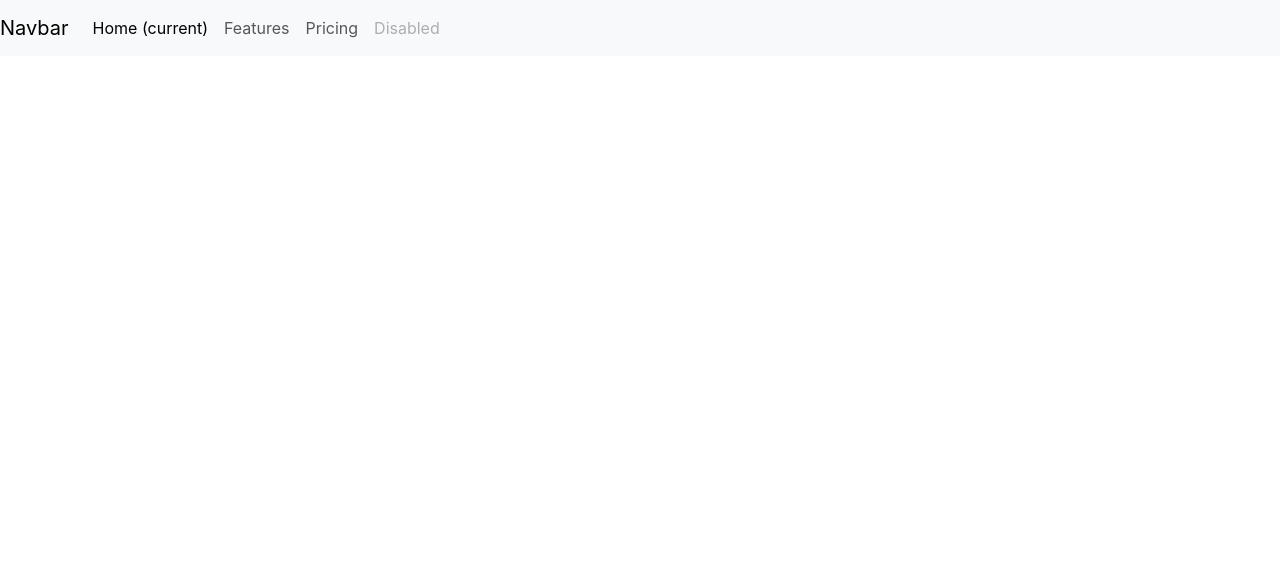
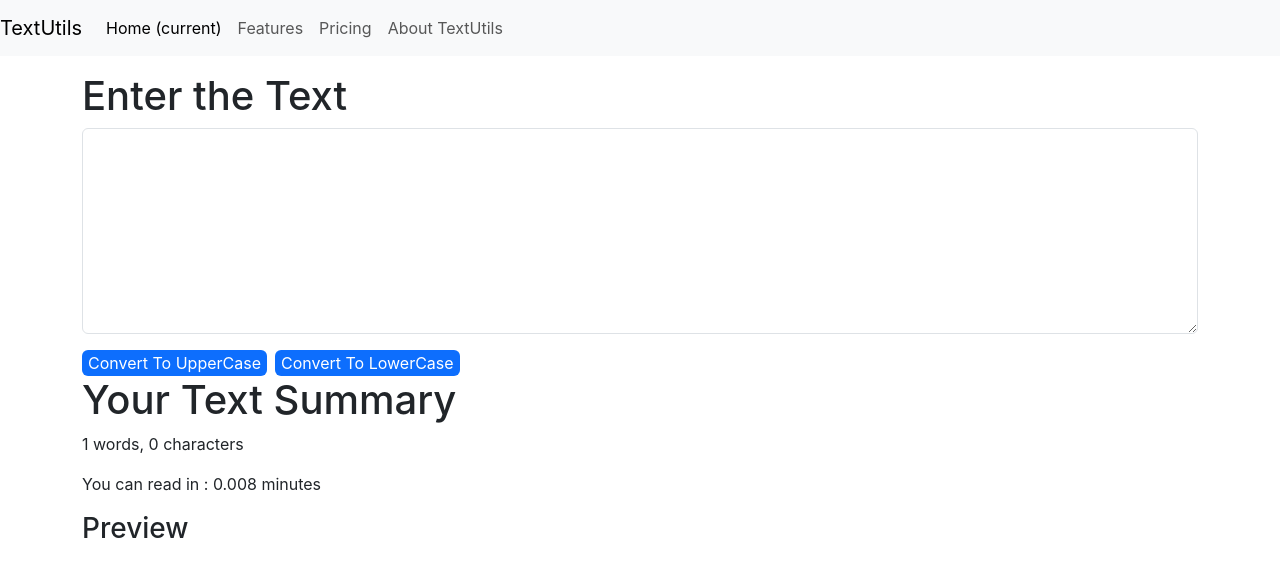
Before and after one commit to yogeshkumar98169/TextFlix, a React (Create React App) app: page / in a window 1280 px wide. Shown: the top 576 px of the page. Built offline with nearby package versions, Linux system fonts and the light colour scheme.

Commit message:
changes made in App.js Created Navbar and TextForm Components module1 and module2.mjs to understanding concepts

```diff
--- a/src/App.js
+++ b/src/App.js
@@ -1,22 +1,11 @@
 import "./App.css";
-
+import Navbar from "./components/Navbar.js";
+import TextForm from "./components/TextForm";
 function App() {
   return (
     <>
-    <nav className="navbar navbar-expand-lg navbar-light bg-light">
-  <a className="navbar-brand" href="/">Navbar</a>
-  <button className="navbar-toggler" type="button" data-toggle="collapse" data-target="#navbarNavAltMarkup" aria-controls="navbarNavAltMarkup" aria-expanded="false" aria-label="Toggle navigation">
-    <span className="navbar-toggler-icon"></span>
-  </button>
-  <div className="collapse navbar-collapse" id="navbarNavAltMarkup">
-    <div className="navbar-nav">
-      <a className="nav-item nav-link active" href="/">Home <span className="sr-only">(current)</span></a>
-      <a className="nav-item nav-link" href="/">Features</a>
-      <a className="nav-item nav-link" href="/">Pricing</a>
-      <a className="nav-item nav-link disabled" href="/" tabindex="-1" aria-disabled="true">Disabled</a>
-    </div>
-  </div>
-</nav>
+      <Navbar title="TextUtils" aboutText="About TextUtils" />
+      <TextForm heading="Enter the Text"></TextForm>
     </>
   );
 }
--- /dev/null
+++ b/src/components/Navbar.js
@@ -0,0 +1,53 @@
+import React from "react";
+import PropTypes from "prop-types";
+
+export default function Navbar(props) {
+  return (
+    <nav className="navbar navbar-expand-lg navbar-light bg-light">
+      <a className="navbar-brand" href="/">
+        {props.title}
+      </a>
+      <button
+        className="navbar-toggler"
+        type="button"
+        data-toggle="collapse"
+        data-target="#navbarNavAltMarkup"
+        aria-controls="navbarNavAltMarkup"
+        aria-expanded="false"
+        aria-label="Toggle navigation"
+      >
+        <span className="navbar-toggler-icon"></span>
+      </button>
+      <div className="collapse navbar-collapse" id="navbarNavAltMarkup">
+        <div className="navbar-nav">
+          <a className="nav-item nav-link active" href="/">
+            Home <span className="sr-only">(current)</span>
+          </a>
+          <a className="nav-item nav-link" href="/">
+            Features
+          </a>
+          <a className="nav-item nav-link" href="/">
+            Pricing
+          </a>
+          <a
+            className="nav-item nav-link"
+            href="/"
+            tabIndex="-1"
+            aria-disabled="true"
+          >
+            {props.aboutText}
+          </a>
+        </div>
+      </div>
+    </nav>
+  );
+}
+
+Navbar.propTypes = {
+  title: PropTypes.string.isRequired,
+  aboutText: PropTypes.string.isRequired,
+};
+Navbar.defaultProps = {
+  title: "Todos-list",
+  aboutText: "About Todos-list",
+};
--- /dev/null
+++ b/src/components/TextForm.js
@@ -0,0 +1,51 @@
+import React, { useState } from "react";
+
+export default function (props) {
+  const [text, setText] = useState("");
+  const handleUpClick = () => {
+    setText(text.toUpperCase());
+  };
+  const handleOnChange = (event) => {
+    setText(event.target.value);
+  };
+  const handleLoClick = () => {
+    setText(text.toLowerCase());
+  };
+  return (
+    <>
+      <div className="container-sm">
+        <div className="my-3">
+          <h1>{props.heading}</h1>
+          <textarea
+            value={text}
+            className="form-control"
+            id="exampleFormControlTextarea1"
+            rows="8"
+            onChange={handleOnChange}
+          ></textarea>
+        </div>
+        <button
+          className="bg-primary text-white border-0 rounded"
+          onClick={handleUpClick}
+        >
+          Convert To UpperCase
+        </button>
+        <button
+          className="bg-primary text-white border-0 rounded mx-2"
+          onClick={handleLoClick}
+        >
+          Convert To LowerCase
+        </button>
+      </div>
+      <div className="container">
+        <h1>Your Text Summary</h1>
+        <p>
+          {text.split(" ").length} words, {text.length} characters
+        </p>
+        <p>You can read in : {0.008 * text.split(" ").length} minutes</p>
+        <h3>Preview</h3>
+        <p>{text}</p>
+      </div>
+    </>
+  );
+}
--- /dev/null
+++ b/src/module1.mjs
@@ -0,0 +1,5 @@
+import dz, { a, b, c } from "./module2.mjs";
+console.log(dz);
+console.log(a);
+console.log(b);
+console.log(c);
--- /dev/null
+++ b/src/module2.mjs
@@ -0,0 +1,6 @@
+const a = "Yogesh";
+const b = "Aakash";
+const c = "Aman";
+const d = "Rishu";
+export default d;
+export { a, b, c };
```
